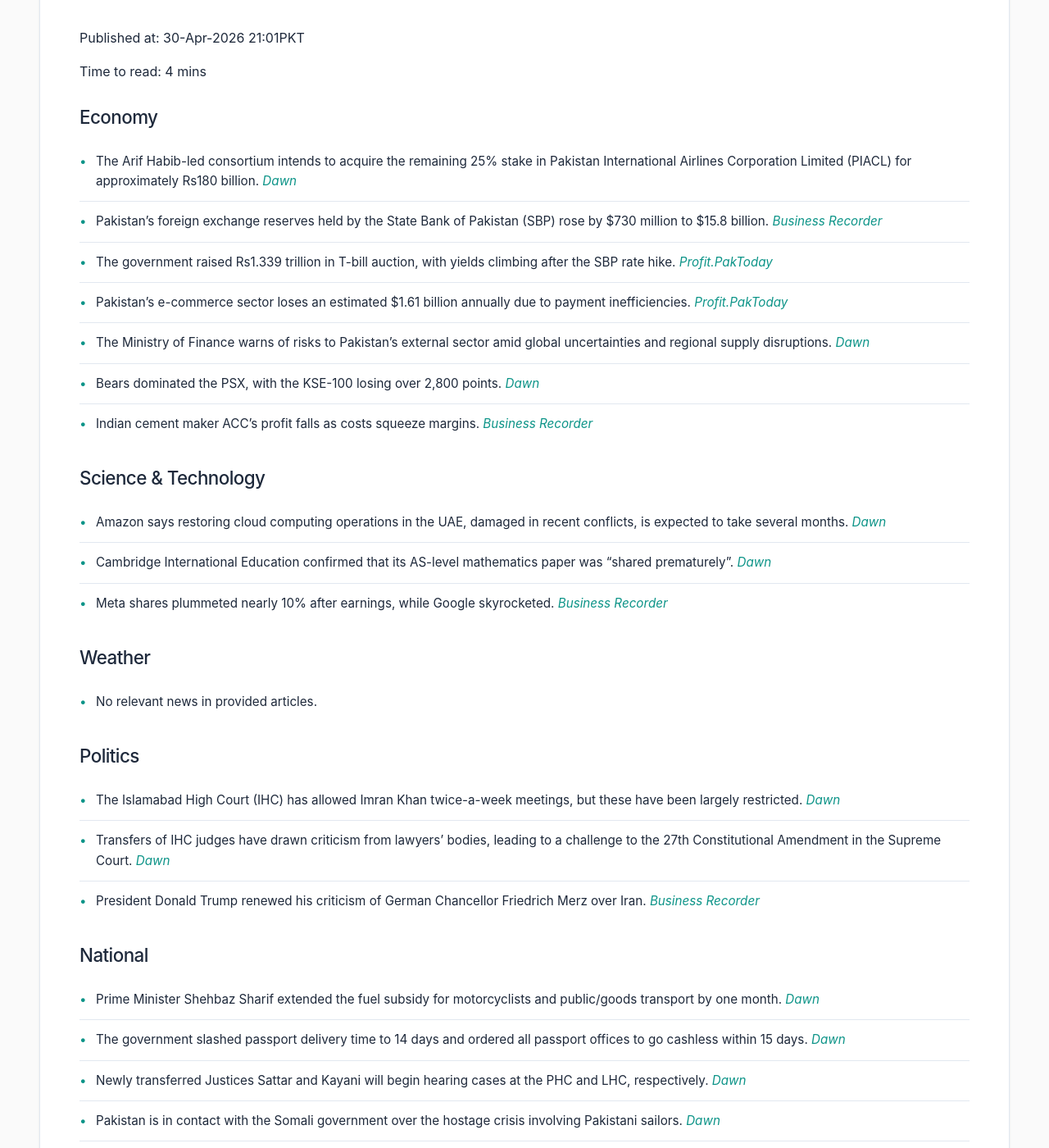
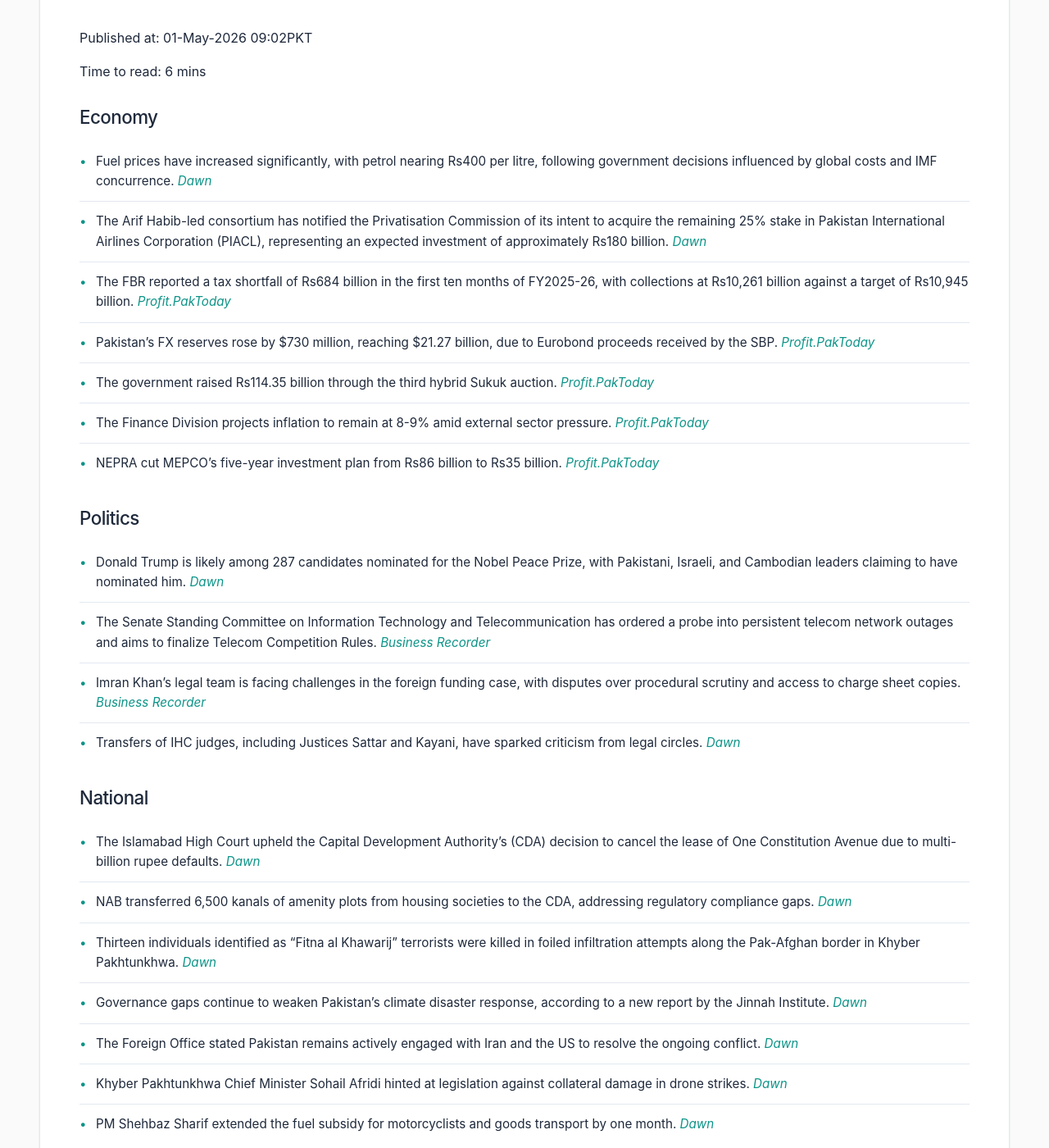
Before and after one commit to zsubzwary/news, a Jekyll site: the page built from en/index.md, in a window 1280 px wide and 1400 px high, scrolled down 227 px. Shown: the whole window at 82% size. Built offline with Jekyll 4.4.1, drawn with Linux system fonts in a browser that asks for light colours; some web fonts are replaced; some of the changed text lies outside the part shown.

Commit message:
DateTime; 2026-05-01T04:02:35.372Z

```diff
--- a/en/index.md
+++ b/en/index.md
@@ -4,64 +4,68 @@ title: Pakistan News Briefing
 lang: en
 ---
 
-Published at: 30-Apr-2026 21:01PKT
+Published at: 01-May-2026 09:02PKT
 
-Time to read: 4 mins
+Time to read: 6 mins
 
 ### Economy
-- The Arif Habib-led consortium intends to acquire the remaining 25% stake in Pakistan International Airlines Corporation Limited (PIACL) for approximately Rs180 billion. *[Dawn](https://www.dawn.com/news/1996427/arif-habib-led-consortium-notifies-privatisation-commission-of-its-intent-to-acquire-remaining-25pc-pia-stake)*
-- Pakistan’s foreign exchange reserves held by the State Bank of Pakistan (SBP) rose by $730 million to $15.8 billion. *[Business Recorder](https://www.brecorder.com/news/40419041/sbp-reserves-rise-by-730mln-to-158bln)*
-- The government raised Rs1.339 trillion in T-bill auction, with yields climbing after the SBP rate hike. *[Profit.PakToday](https://profit.pakistantoday.com.pk/2026/04/30/govt-raises-rs1-339-trillion-in-t-bill-auction-as-yields-climb-after-sbp-rate-hike)*
-- Pakistan’s e-commerce sector loses an estimated $1.61 billion annually due to payment inefficiencies. *[Profit.PakToday](https://profit.pakistantoday.com.pk/2026/04/30/pakistan-e-commerce-sector-loses-1-61-billion-annually-due-to-payment-inefficiencies-report)*
-- The Ministry of Finance warns of risks to Pakistan’s external sector amid global uncertainties and regional supply disruptions. *[Dawn](https://www.dawn.com/news/1996416/finance-ministry-flags-risk-to-pakistans-external-sector-amid-global-uncertainty)*
-- Bears dominated the PSX, with the KSE-100 losing over 2,800 points. *[Dawn](https://www.dawn.com/news/1996348/bears-continue-to-dominate-psx-as-kse-100-loses-2800-points)*
-- Indian cement maker ACC's profit falls as costs squeeze margins. *[Business Recorder](https://www.brecorder.com/news/40419037/indian-cement-maker-accs-profit-falls-as-costs-squeeze-margins)*
-
-### Science & Technology
-- Amazon says restoring cloud computing operations in the UAE, damaged in recent conflicts, is expected to take several months. *[Dawn](https://www.dawn.com/news/1996414/amazon-says-damaged-uae-cloud-region-recovery-to-take-several-months)*
-- Cambridge International Education confirmed that its AS-level mathematics paper was “shared prematurely”. *[Dawn](https://www.dawn.com/news/1996400/cambridge-confirms-as-level-math-exam-leak-says-working-on-determining-next-steps)*
-- Meta shares plummeted nearly 10% after earnings, while Google skyrocketed. *[Business Recorder](https://www.brecorder.com/news/40419043/meta-shares-plummet-near-10-after-earnings-google-skyrockets)*
-
-### Weather
-- No relevant news in provided articles.
+- Fuel prices have increased significantly, with petrol nearing Rs400 per litre, following government decisions influenced by global costs and IMF concurrence. *[Dawn](https://www.dawn.com/news/1996570/fuel-hits-rs400-per-litre-as-govt-passes-on-global-impact)*
+- The Arif Habib-led consortium has notified the Privatisation Commission of its intent to acquire the remaining 25% stake in Pakistan International Airlines Corporation (PIACL), representing an expected investment of approximately Rs180 billion. *[Dawn](https://www.dawn.com/news/1996427/arif-habib-led-consortium-notifies-privatisation-commission-of-its-intent-to-acquire-remaining-25pc-pia-stake)*
+- The FBR reported a tax shortfall of Rs684 billion in the first ten months of FY2025-26, with collections at Rs10,261 billion against a target of Rs10,945 billion. *[Profit.PakToday](https://profit.pakistantoday.com.pk/2026/05/01/fbr-tax-shortfall-widens-to-rs684-billion-in-10-months-of-fy2025-26/)*
+- Pakistan’s FX reserves rose by $730 million, reaching $21.27 billion, due to Eurobond proceeds received by the SBP. *[Profit.PakToday](https://profit.pakistantoday.com.pk/2026/04/30/pakistan-fx-reserves-rise-sbp-holdings-up-730m-on-eurobond-proceeds/)*
+- The government raised Rs114.35 billion through the third hybrid Sukuk auction. *[Profit.PakToday](https://profit.pakistantoday.com.pk/2026/04/30/government-raises-rs114-35bn-in-third-hybrid-sukuk-auction/)*
+- The Finance Division projects inflation to remain at 8-9% amid external sector pressure. *[Profit.PakToday](https://profit.pakistantoday.com.pk/2026/05/01/finance-division-projects-inflation-at-8-9-amid-external-sector-pressure/)*
+- NEPRA cut MEPCO’s five-year investment plan from Rs86 billion to Rs35 billion. *[Profit.PakToday](https://profit.pakistantoday.com.pk/2026/05/01/nepra-cuts-mepco-five-year-investment-plan-from-rs86-billion-to-rs35-billion/)*
 
 ### Politics
-- The Islamabad High Court (IHC) has allowed Imran Khan twice-a-week meetings, but these have been largely restricted. *[Dawn](https://www.dawn.com/news/1996425/pti-leaders-turn-up-for-adiala-jail-visit-following-2-week-gap)*
-- Transfers of IHC judges have drawn criticism from lawyers’ bodies, leading to a challenge to the 27th Constitutional Amendment in the Supreme Court. *[Dawn](https://www.dawn.com/news/1996370/lahore-bar-association-moves-sc-against-27th-amendment-following-transfer-of-ihc-judges)*
-- President Donald Trump renewed his criticism of German Chancellor Friedrich Merz over Iran. *[Business Recorder](https://www.brecorder.com/news/40419047/trump-in-fresh-attack-on-germanys-merz-over-iran)*
+- Donald Trump is likely among 287 candidates nominated for the Nobel Peace Prize, with Pakistani, Israeli, and Cambodian leaders claiming to have nominated him. *[Dawn](https://www.dawn.com/news/1996525/trump-likely-among-287-candidates-for-nobel-peace-prize)*
+- The Senate Standing Committee on Information Technology and Telecommunication has ordered a probe into persistent telecom network outages and aims to finalize Telecom Competition Rules. *[Business Recorder](https://www.brecorder.com/news/40419120/senate-body-orders-probe-into-telecom-network-outages)*
+- Imran Khan’s legal team is facing challenges in the foreign funding case, with disputes over procedural scrutiny and access to charge sheet copies. *[Business Recorder](https://www.brecorder.com/news/40419114/foreign-funding-case-against-ik-defence-prosecution-clash-over-procedural-scrutiny)*
+- Transfers of IHC judges, including Justices Sattar and Kayani, have sparked criticism from legal circles. *[Dawn](https://www.dawn.com/news/1996423/freshly-transferred-justices-sattar-kayani-to-hear-cases-at-phc-lhc-from-coming-week)*
 
 ### National
-- Prime Minister Shehbaz Sharif extended the fuel subsidy for motorcyclists and public/goods transport by one month. *[Dawn](https://www.dawn.com/news/1996417/pm-shehbaz-extends-fuel-subsidy-for-motorcyclists-goods-transport-by-one-month)*
-- The government slashed passport delivery time to 14 days and ordered all passport offices to go cashless within 15 days. *[Dawn](https://www.dawn.com/news/1996397/govt-slashes-passport-delivery-time-to-14-days-orders-offices-to-go-cashless)*
-- Newly transferred Justices Sattar and Kayani will begin hearing cases at the PHC and LHC, respectively. *[Dawn](https://www.dawn.com/news/1996423/freshly-transferred-justices-sattar-kayani-to-hear-cases-at-phc-lhc-from-coming-week)*
-- Pakistan is in contact with the Somali government over the hostage crisis involving Pakistani sailors. *[Dawn](https://www.dawn.com/news/1996386/pakistan-in-contact-with-somalia-over-sailors-held-hostage-by-pirates-fo)*
-- The commissioning ceremony of PNS Hangor, Pakistan Navy’s first Hangor-class attack submarine, was held in China. *[Dawn](https://www.dawn.com/news/1996362/commissioning-ceremony-of-pakistan-navys-first-hangor-class-attack-submarine-held-in-china)*
-- NAB secured the transfer of 6,500 kanal of amenity and public utility land to the CDA. *[ARY](https://arynews.tv/nab-secures-public-utility-land-transfers)*
-- Hydropower generation hit 6,000MW, easing power supply pressures. *[Profit.PakToday](https://profit.pakistantoday.com.pk/2026/04/30/hydropower-generation-hits-6000mw-easing-power-supply-pressures)*
-- Pakistan launched its first export consignment to Kyrgyzstan via land route. *[Profit.PakToday](https://profit.pakistantoday.com.pk/2026/04/30/pakistan-launches-first-export-consignment-to-kyrgyzstan-via-land-route)*
+- The Islamabad High Court upheld the Capital Development Authority’s (CDA) decision to cancel the lease of One Constitution Avenue due to multi-billion rupee defaults. *[Dawn](https://www.dawn.com/news/1996486/ihc-upholds-capital-development-authoritys-decision-of-canceling-one-constitution-avenue-lease)*
+- NAB transferred 6,500 kanals of amenity plots from housing societies to the CDA, addressing regulatory compliance gaps. *[Dawn](https://www.dawn.com/news/1996478/nab-transfers-6500-kanals-of-amenity-plots-from-housing-societies-to-capital-development-authority)*
+- Thirteen individuals identified as “Fitna al Khawarij” terrorists were killed in foiled infiltration attempts along the Pak-Afghan border in Khyber Pakhtunkhwa. *[Dawn](https://www.dawn.com/news/1996454/13-terrorists-killed-as-bids-to-infiltrate-pak-afghan-border-in-kp-foiled-ispr)*
+- Governance gaps continue to weaken Pakistan’s climate disaster response, according to a new report by the Jinnah Institute. *[Dawn](https://www.dawn.com/news/1996479/governance-gaps-weaken-pakistans-climate-disaster-response-report-warns)*
+- The Foreign Office stated Pakistan remains actively engaged with Iran and the US to resolve the ongoing conflict. *[Dawn](https://www.dawn.com/news/1996386/clock-on-diplomacy-has-not-stopped-fo-says-pakistan-remains-actively-engaged-with-iran-us-to-resolve-conflict)*
+- Khyber Pakhtunkhwa Chief Minister Sohail Afridi hinted at legislation against collateral damage in drone strikes. *[Dawn](https://www.dawn.com/news/1996445/kp-cm-afridi-hints-at-legislation-against-collateral-damage-in-drone-strikes)*
+- PM Shehbaz Sharif extended the fuel subsidy for motorcyclists and goods transport by one month. *[Dawn](https://www.dawn.com/news/1996417/pm-shehbaz-extends-fuel-subsidy-for-motorcyclists-goods-transport-by-one-month)*
 
 ### International
-- Iran’s Supreme Leader Ayatollah Mojtaba Khamenei defied a US naval blockade, rejecting warnings from President Trump. *[Dawn](https://www.dawn.com/news/1996407/in-fresh-message-irans-supreme-leader-ayatollah-mojtaba-khamenei-defies-us-naval-blockade)*
-- Israel “kidnapped” 211 activists from a Gaza-bound aid flotilla. *[Dawn](https://www.dawn.com/news/1996359/gaza-flotilla-organisers-say-211-activists-kidnapped-by-israel)*
-- Iran threatened a “painful response” if the US resumes attacks. *[Business Recorder](https://www.brecorder.com/news/40419045/iran-threatens-painful-response-if-us-resumes-attacks-oil-prices-seesaw)*
-
-### Sports
-- Kumar Sangakkara named in Sri Lanka Cricket Transformation Committee. *[ARY](https://arynews.tv/kumar-sangakkara-named-in-sri-lanka-cricket-transformation-committee)*
-- Kobbie Mainoo signed a new contract with Manchester United until 2031. *[Business Recorder](https://www.brecorder.com/news/40419025/mainoo-signs-new-man-united-deal-until-2031)*
+- The UN Secretary-General warned that the closure of the Strait of Hormuz could “strangle” the global economy and push millions into poverty. *[Dawn](https://www.dawn.com/news/1996527/un-chief-warns-hormuz-closure-strangling-global-economy)*
+- Iran’s Supreme Leader Ayatollah Mojtaba Khamenei defied a potential US naval blockade, dismissing it as a defeat for the United States. *[Dawn](https://www.dawn.com/news/1996407/in-fresh-message-irans-supreme-leader-ayatollah-mojtaba-khamenei-defies-us-naval-blockade)*
+- Pakistan and ten other nations condemned the Israeli assault on the Global Sumud Flotilla and the “unlawful detention” of activists. *[Dawn](https://www.dawn.com/news/1996359/pakistan-10-other-nations-condemn-israeli-assault-on-gaza-aid-flotilla-unlawful-detention-of-activists)*
+- Amazon expects it will take several months to restore cloud computing operations in the UAE damaged during recent conflicts. *[Dawn](https://www.dawn.com/news/1996414/amazon-says-damaged-uae-cloud-region-recovery-to-take-several-months)*
 
 ### Health
-- No relevant news in provided articles.
+- A new analysis indicates over 2.7 million children under five in Pakistan face acute malnutrition. *[Business Recorder](https://www.brecorder.com/news/40419117/over-27m-children-under-five-facing-acute-malnutrition)*
+- Vitamins and omega-3 supplements may improve autism symptoms. *[ARY](https://arynews.tv/vitamin-supplements-autism-symptoms)*
 
 ### Other
-- Sindh education department to introduce religious textbooks for Hindu students. *[Dawn](https://www.dawn.com/news/1996378/sindh-education-department-to-introduce-religious-textbooks-for-hindu-students)*
-- Imaan Mazari-Hazir and Hadi Ali Chattha approached the SC seeking an early hearing of their appeals in the social media posts case. *[Dawn](https://www.dawn.com/news/1996394/imaan-hadi-approach-sc-seeking-early-hearing-of-appeals-against-conviction-in-social-media-posts-case)*
-- Lahore court granted interim pre-arrest bail to PM Shehbaz Sharif’s daughter and son-in-law in the Saaf Pani case. *[Dawn](https://www.dawn.com/news/1996387/lahore-court-grants-interim-pre-arrest-bail-to-pms-daughter-son-in-law-in-saaf-pani-case)*
-- New York City Mayor called on King Charles to return the Koh-i-Noor diamond. *[Dawn](https://www.dawn.com/news/1996333/mamdani-calls-on-king-charles-to-return-koh-i-noor-diamond)*
-- Eid al-Adha 2026 is likely to be observed on a specific date in Pakistan. *[ARY](https://arynews.tv/eid-al-adha-2026-expected-date-in-pakistan)*
-- Resident Evil returns with a chilling first trailer. *[ARY](https://arynews.tv/resident-evil-trailer-released-by-zach-cregger)*
-- ‘Mission: Impossible’ star Ving Rhames discharged after tragic incident. *[ARY](https://arynews.tv/mission-impossible-star-ving-rhames-discharged-after-tragic-incident)*
-- MrBeast pocketed a large sum for his Survivor 50 cameo. *[ARY](https://arynews.tv/mrbeast-pocketed-a-whopping-sum-for-his-survivor-50-cameo)*
-- UAE Petrol Prices for May 2026 announced. *[ARY](https://arynews.tv/uae-petrol-prices-for-may-2026)*
-- Currency Rates in Pakistan remained stable as the month ended. *[ARY](https://arynews.tv/currency-rates-in-pakistan-today-april-30-2026)*
-- Petrol price may see a huge reduction worldwide. *[ARY](https://arynews.tv/petrol-price-may-see-huge-reduction-worldwide)*
-- Dubai property visa guide 2026 released. *[ARY](https://arynews.tv/dubai-property-visa-guide-2026)*
+- The Breathe Pakistan International Climate Change Conference venue has been shifted to the Sheesh Mahal Hall of Serena Hotel, Islamabad. *[Dawn](https://www.dawn.com/news/1996562/breathe-pakistan-conference-to-be-held-at-serena)*
+- Regulatory repression and amendments to the Prevention of Electronic Crimes Act (PECA) are creating a climate of fear and self-censorship among journalists in Pakistan. *[Dawn](https://www.dawn.com/news/1996563/journalists-compelled-to-self-censor-to-avoid-legal-trouble)*
+- Cambridge International Education confirmed a leak of its AS-level mathematics paper. *[Dawn](https://www.dawn.com/news/1996400/cambridge-confirms-as-level-math-exam-leak-says-working-on-determining-next-steps)*
+- Several reports of UFO sightings have been reported, including one captured on camera over a seafront. *[ARY](https://arynews.tv/ufo-captured-on-camera-seafront-student)*
+- A viral video shows a woman on a scooter stealing a potted plant. *[ARY](https://arynews.tv/viral-video-shows-woman-on-scooter-stealing-potted-plant)*
+- A viral video shows a paragliding act going horribly wrong. *[ARY](https://arynews.tv/viral-video-paragliding-act-going-horribly-wrong)*
+- Movie reviews for "Minecraft" and "Fuze" were published. *[ARY](https://arynews.tv/a-minecraft-movie-2025-review)* & *[ARY](https://arynews.tv/fuze-movie-review-a-tense-heist-thriller-with-a-war-twist)*
+- Tips for beating the heatwave in Karachi were published. *[ARY](https://arynews.tv/heatwave-preventive-measures-karachi-viral)*
+- Pakistan is actively engaged with Somalia and Cambodia to secure the release of its nationals. *[Business Recorder](https://www.brecorder.com/news/40419111/release-of-nationals-actively-engaged-with-somalia-cambodia-govts-fo)*
+- The Austrian Ambassador hailed Pakistan as a global peacemaker and discussed energy partnerships. *[Business Recorder](https://www.brecorder.com/news/40419081/austrian-ambassador-hails-pakistan-as-a-global-peacemaker)*
+- The Punjab Food Authority busted a food fraud network. *[Business Recorder](https://www.brecorder.com/news/40419082/pfa-busts-food-fraud-network)*
+- Pakistan’s first drug testing laboratory has received WHO prequalification. *[Profit.PakToday](https://profit.pakistantoday.com.pk/2026/04/30/pakistan-drug-testing-lab-gets-who-prequalification/)*
+- A Rs23 billion package has been announced for katcha areas in Punjab. *[Business Recorder](https://www.brecorder.com/news/40419083/cm-punjab-announces-rs23bn-package-for-katcha-areas)*
+- A new housing scheme worth Rs3.2 trillion has been launched to build 500,000 homes. *[Profit.PakToday](https://profit.pakistantoday.com.pk/2026/05/01/pm-launches-rs3-2-trillion-housing-scheme-to-build-500000-homes/)*
+- The Punjab government is providing free cancer treatment with a budget of Rs13 billion. *[Business Recorder](https://www.brecorder.com/news/40419084/free-cancer-treatment-top-priority-kh-salman)*
+- Tarbela 5th Extension HPP is advancing towards carbon market registration. *[Business Recorder](https://www.brecorder.com/news/40419085/tarbela-5th-extension-hpp-advances-towards-carbon-market-registration)*
+-PTCL refuted news regarding a potential change in investment position of e&. *[Business Recorder](https://www.brecorder.com/news/40419086/ptcl-refutes-news)*
+- The government is seeking investment in AI, robotics, and blockchain. *[Business Recorder](https://www.brecorder.com/news/40419087/investment-sought-in-ai-robotics-amp-blockchain)*
+- PTI leaders visited Adiala jail, but were denied a meeting with Imran Khan. *[Dawn](https://www.dawn.com/news/1996425/pti-leaders-turn-up-for-adiala-jail-visit-following-2-week-gap)*
+- Deputy Prime Minister Dar met with the EU VP to discuss regional issues. *[Business Recorder](https://www.brecorder.com/news/40419088/dar-eu-vp-talk-on-phone)*
+- Deputy Prime Minister Dar emphasized enhancing transparency and education quality in medical institutions. *[Business Recorder](https://www.brecorder.com/news/40419089/medical-dentistry-institutions-dar-for-enhancing-transparency-education-quality)*
+- The Senate body ordered a probe into telecom network outages. *[Business Recorder](https://www.brecorder.com/news/40419090/senate-body-orders-probe-into-telecom-network-outages)*
+- Sindh CM extended petrol subsidy for motorcycle owners. *[Business Recorder](https://www.brecorder.com/news/40419091/sindh-cm-extends-petrol-subsidy-for-motorcycle-owners)*
+- The Punjab Assembly saw a heated debate on wheat procurement failures. *[Business Recorder](https://www.brecorder.com/news/40419092/wheat-procurement-failures-punjab-pa-session-sees-heated-debate)*
+- Azma Bokhari stated there will be no “no-go” areas in Punjab. *[Business Recorder](https://www.brecorder.com/news/40419093/azma-says-there-will-be-no-no-go-areas-in-punjab)*
+- A Senate sub-committee was informed that PBM is responsible for Rs335 million irregularities. *[Business Recorder](https://www.brecorder.com/news/40419094/senate-body-told-pbm-responsible-for-rs335m-irregularities-no-recovery-plan-yet)*
```
